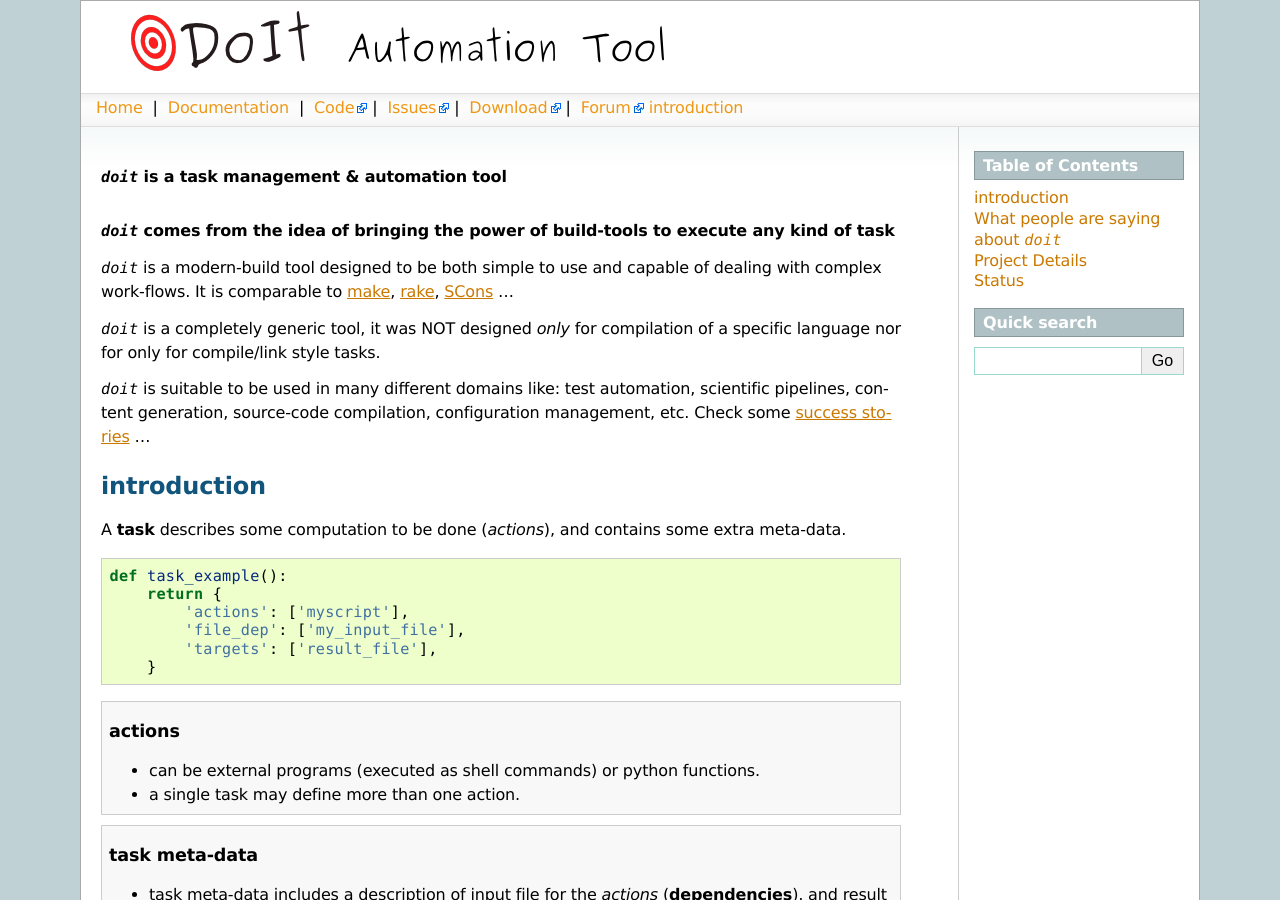
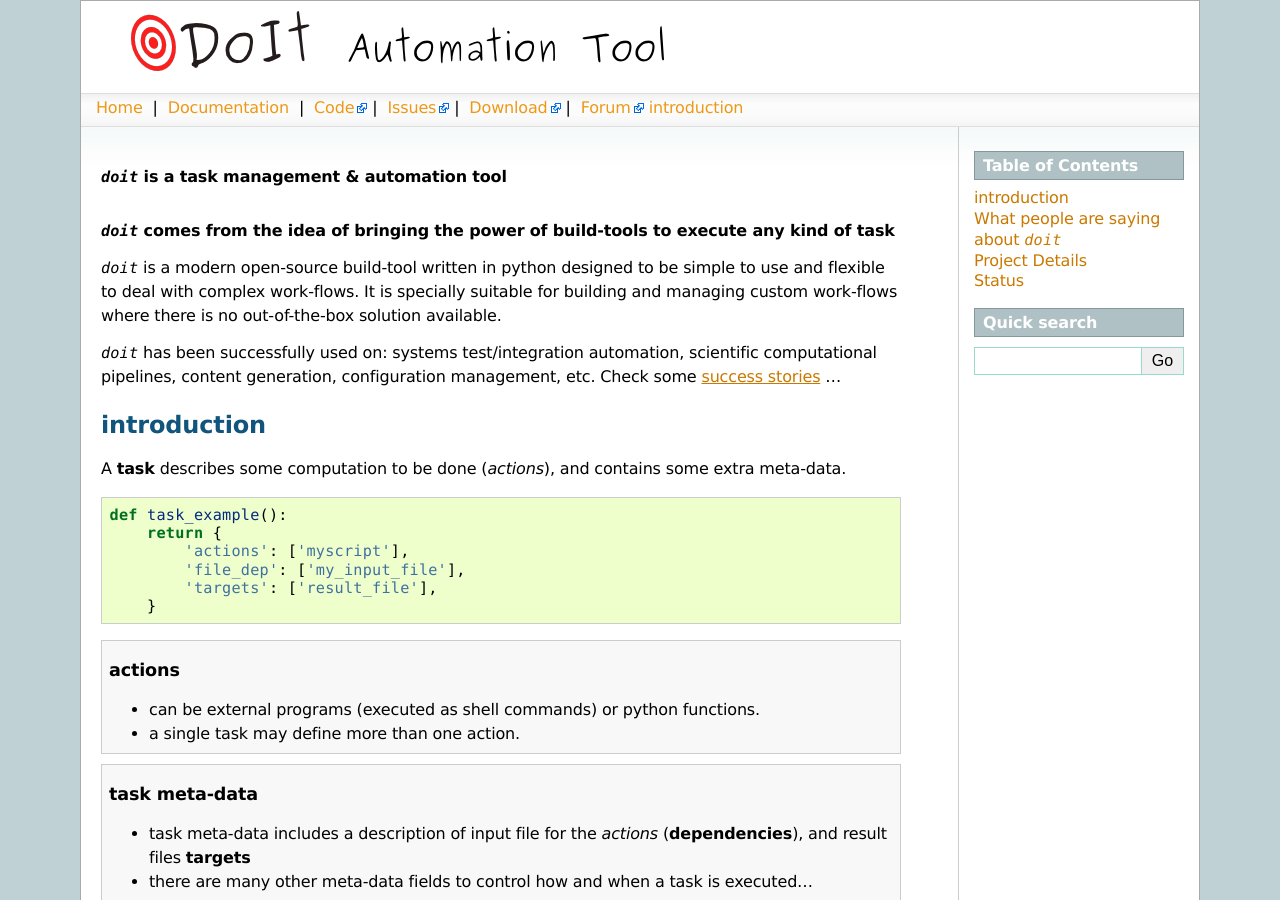
Before and after one commit to pydoit/doit, a Sphinx documentation site: the page built from doc/index.rst, in a window 1280 px wide and 900 px high. Built offline with Sphinx 7.4.7, drawn with Linux system fonts in a browser that asks for light colours.

Commit message:
docs. improve doit description.

```diff
--- a/doc/index.rst
+++ b/doc/index.rst
@@ -7,19 +7,15 @@
     `doit` comes from the idea of bringing the power of build-tools
     to execute any kind of **task**
 
-`doit` is a modern-build tool designed to be both simple to use
-and capable of dealing with complex work-flows. It is comparable to
-`make <http://www.gnu.org/software/make/>`_,
-`rake <http://docs.seattlerb.org/rake/>`_,
-`SCons <http://scons.org/>`_ ...
+`doit` is a modern open-source build-tool written in python
+designed to be simple to use and flexible to deal with complex work-flows.
+It is specially suitable for building and managing custom work-flows where
+there is no out-of-the-box solution available.
 
-`doit` is a completely generic tool, it was NOT designed *only* for compilation
-of a specific language nor for only for compile/link style tasks.
-
-`doit` is suitable to be used in many different
-domains like: test automation, scientific pipelines, content generation,
-source-code compilation, configuration management, etc. Check some
-`success stories <stories.html>`_ ...
+`doit` has been successfully used on: systems test/integration automation,
+scientific computational pipelines, content generation,
+configuration management, etc.
+Check some `success stories <stories.html>`_ ...
 
 
 
```
Also changed, not shown: setup.py (+13 -1 lines).
